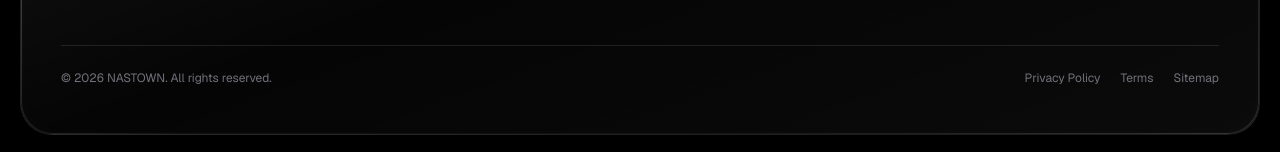
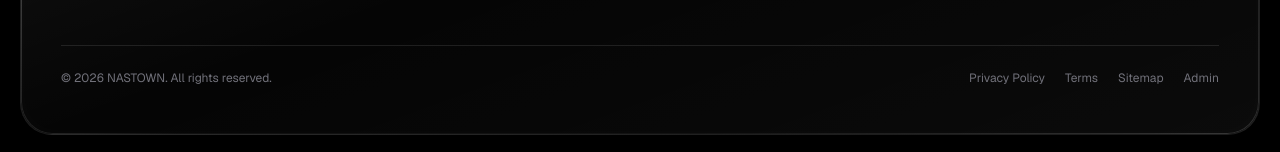
Before and after one commit to digibuggyai/NAS-Town, a React (Vite) app in the folder client/: page / in a window 1280 px wide. Shown: the part 10966-11118 px from the top of the page. Built offline with nearby package versions, Linux system fonts and the light colour scheme; no server answers.

Commit message:
admin button on footer

```diff
--- a/client/src/App.jsx
+++ b/client/src/App.jsx
@@ -16,7 +16,7 @@ import About from './pages/About.jsx';
 import SitemapPage from './pages/SitemapPage.jsx';
 import NotFound from './pages/NotFound.jsx';
 
-// Staff area: loaded only when visited, never linked from the public site.
+// Staff area: loaded only when visited (linked quietly from the footer).
 const AdminApp = lazy(() => import('./pages/admin/AdminApp.jsx'));
 
 export default function App() {
--- a/client/src/components/Footer.jsx
+++ b/client/src/components/Footer.jsx
@@ -64,6 +64,7 @@ export default function Footer() {
             <Link to="/privacy" className="hover:text-white">Privacy Policy</Link>
             <Link to="/terms" className="hover:text-white">Terms</Link>
             <Link to="/sitemap" className="hover:text-white">Sitemap</Link>
+            <Link to="/admin" rel="nofollow" className="hover:text-white">Admin</Link>
           </div>
         </div>
       </div>
```
